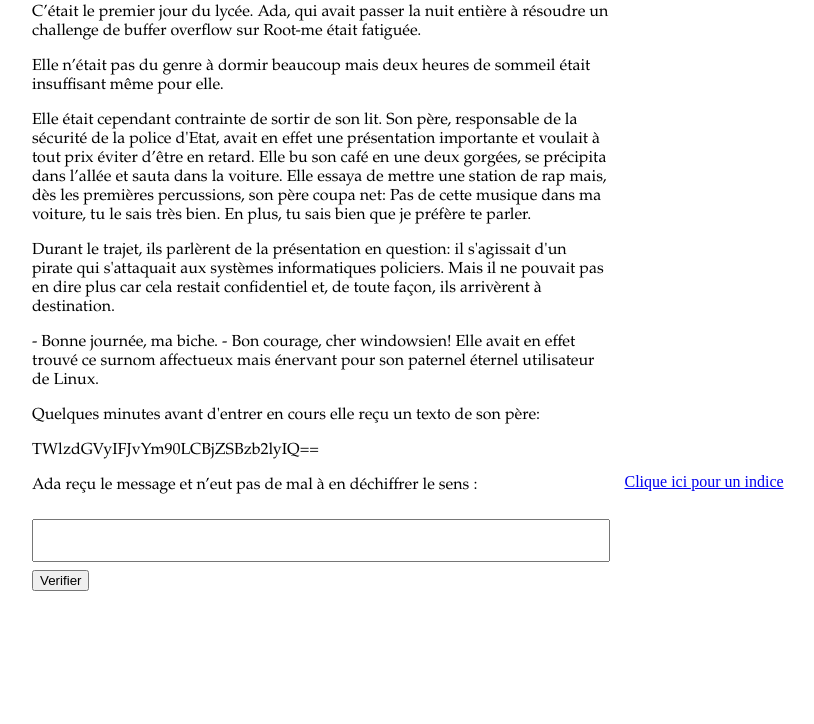
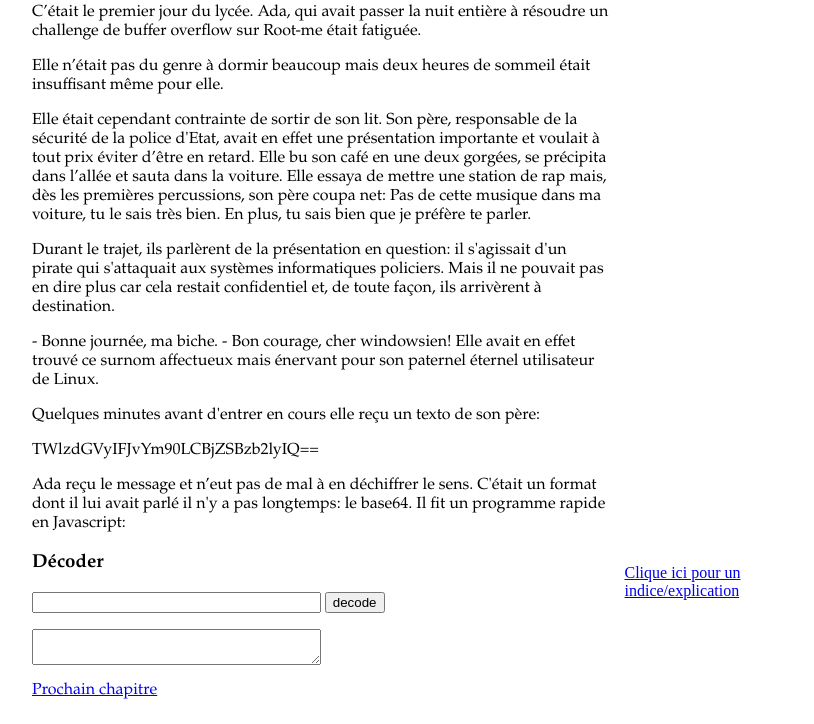
Before and after one commit to mikefromlyon69/hackingnovel, a plain HTML site: page index.html in a window 1280 px wide. Shown: the part 86-810 px from the top of the page, without its empty margins (208-1022 px from the left). Drawn offline with Linux system fonts and the light colour scheme.

Commit message:
simplification chap1
Decode directly on the page

```diff
--- a/chap1.js
+++ b/chap1.js
@@ -1 +1 @@
-(()=>{"use strict";const e=document.querySelector("#secretform"),t=document.querySelector("#rdv"),s=document.querySelector("#next"),i=document.querySelector("#hint"),n=document.querySelector("#hint-details"),c=new class{constructor(e,t,s){this.text=e,this.html_element=t,this.hintDetails=s}giveHint=e=>{this.hintDetails.innerHTML=this.text};setListener=()=>{const e=this;this.html_element.addEventListener("click",(function(t){t.preventDefault(),e.giveHint()}))};successHint=()=>{this.html_element.classList.remove("failed"),this.html_element.classList.add("success")};failedHint=()=>{this.html_element.classList.add("failed")}}("Base64",i,n);c.setListener(),e.addEventListener("submit",(function(e){e.preventDefault(),l(t)}));const l=e=>{"Mister Robot, ce soir!"===e.value?(s.innerHTML="Prochaine PaGE",e.classList.remove("failed"),e.classList.add("success"),c.successHint(),window.location.href="chap2.html"):(e.classList.add("failed"),c.failedHint())}})();
+(()=>{"use strict";const e=document.querySelector("#secretform"),t=document.querySelector("#rdv"),s=document.querySelector("#next"),i=document.querySelector("#hint"),n=document.querySelector("#hint-details"),l=new class{constructor(e,t,s){this.text=e,this.html_element=t,this.hintDetails=s}giveHint=e=>{this.hintDetails.innerHTML=this.text};setListener=()=>{const e=this;this.html_element.addEventListener("click",(function(t){t.preventDefault(),e.giveHint()}))};successHint=()=>{this.html_element.classList.remove("failed"),this.html_element.classList.add("success")};failedHint=()=>{this.html_element.classList.add("failed")}}("Lorsque l’on veut représenter des données binaires (une image, un exécutable) dans un document textuel, tel qu’un courriel, la transcription hexadécimale en ASCII des octets multiplierait la taille par deux, l'encodage en base64 permet de limiter cette augmentation. ",i,n);l.setListener(),e.addEventListener("submit",(function(e){e.preventDefault(),c(t)}));const c=e=>{"Mister Robot, ce soir!"===e.value?(s.innerHTML="Prochaine PaGE",e.classList.remove("failed"),e.classList.add("success"),l.successHint(),window.location.href="chap2.html"):(e.classList.add("failed"),l.failedHint())}})();
--- a/css/style.css
+++ b/css/style.css
@@ -38,3 +38,11 @@ input[type=text] {
   position: absolute;
   bottom: 100px;
 }
+
+#decoded {
+  width: 50%;
+}
+
+#b64str {
+  width: 50%;
+}
--- a/index.html
+++ b/index.html
@@ -40,24 +40,35 @@
 			</p>
 
 			<p>
-			Ada reçu le message et n’eut pas de mal à en déchiffrer le sens :
+			Ada reçu le message et n’eut pas de mal à en déchiffrer le sens.
 
-			<form action="post" id="secretform">
+			C'était un format dont il lui avait parlé il n'y a pas longtemps: le base64.
+			Il fit un programme rapide en Javascript:
 
-			<input type="text" id="rdv" name="rdv"><br>
-			<input type="submit" value="Verifier">
+
+
+            <h3>Décoder</h3>
+            <form id="decode_form">
+
+
+	 		    <input type="textarea" id="b64str">
+			    </input>
+	            <input type="submit" value="decode">
+
 			</form>
+            <div><textarea id="decoded"></textarea></div>
 			</p>
-			<p id="next"></p>
+			<p><a href="chap2.html">Prochain chapitre</a></p>
 		</div>
 		<div class="extra">
 			<div class="hint-content">
-				<p><a href="#" id="hint">Clique ici pour un indice</a></p>
+				<p><a href="#" id="hint">Clique ici pour un indice/explication</a></p>
 	    		<p id="hint-details"></p>
 			</div>
 
 		</div>
 	</div>
 <script src="chap1.js"></script>
+<script src="base64.js"></script>
 </body>
 </html>
```
